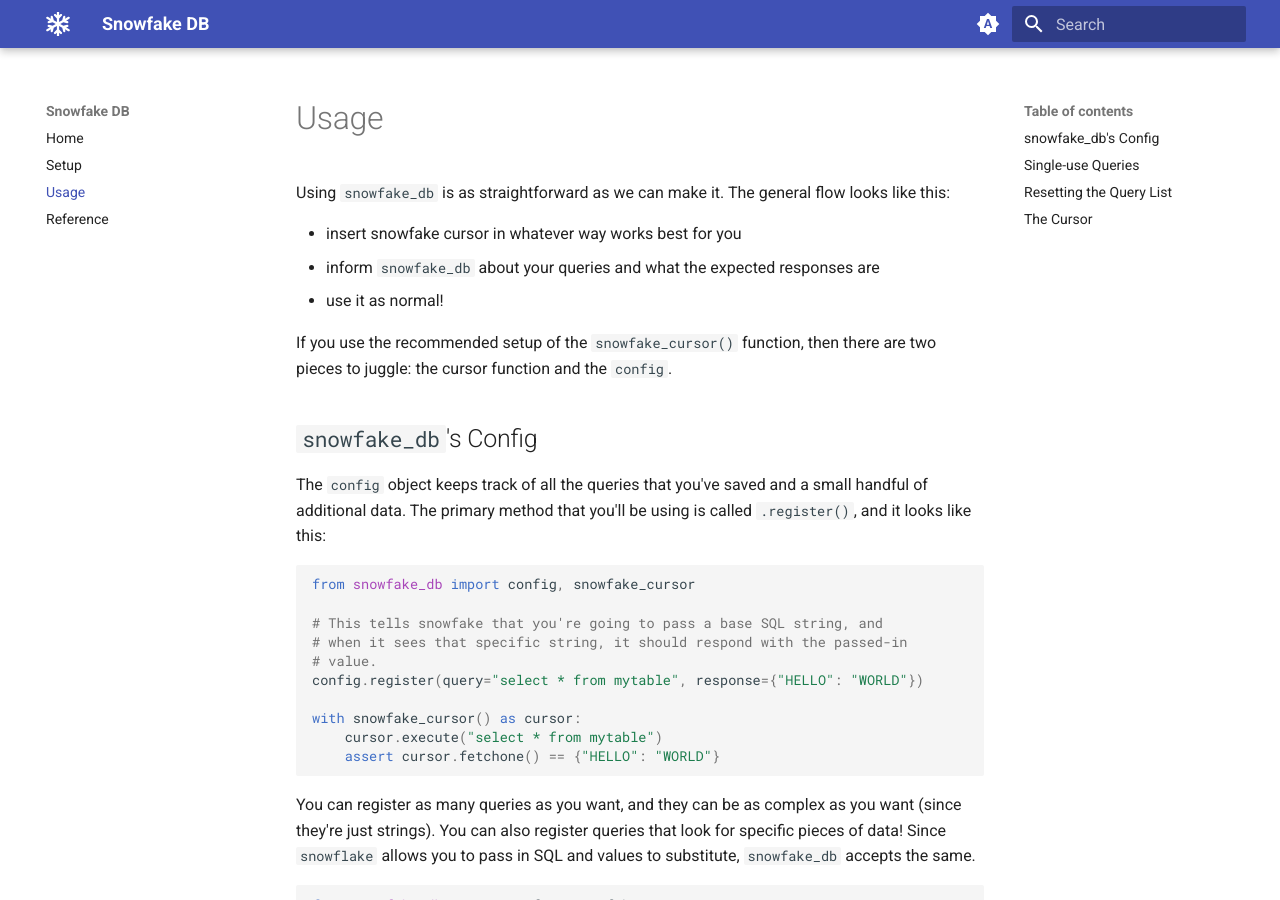
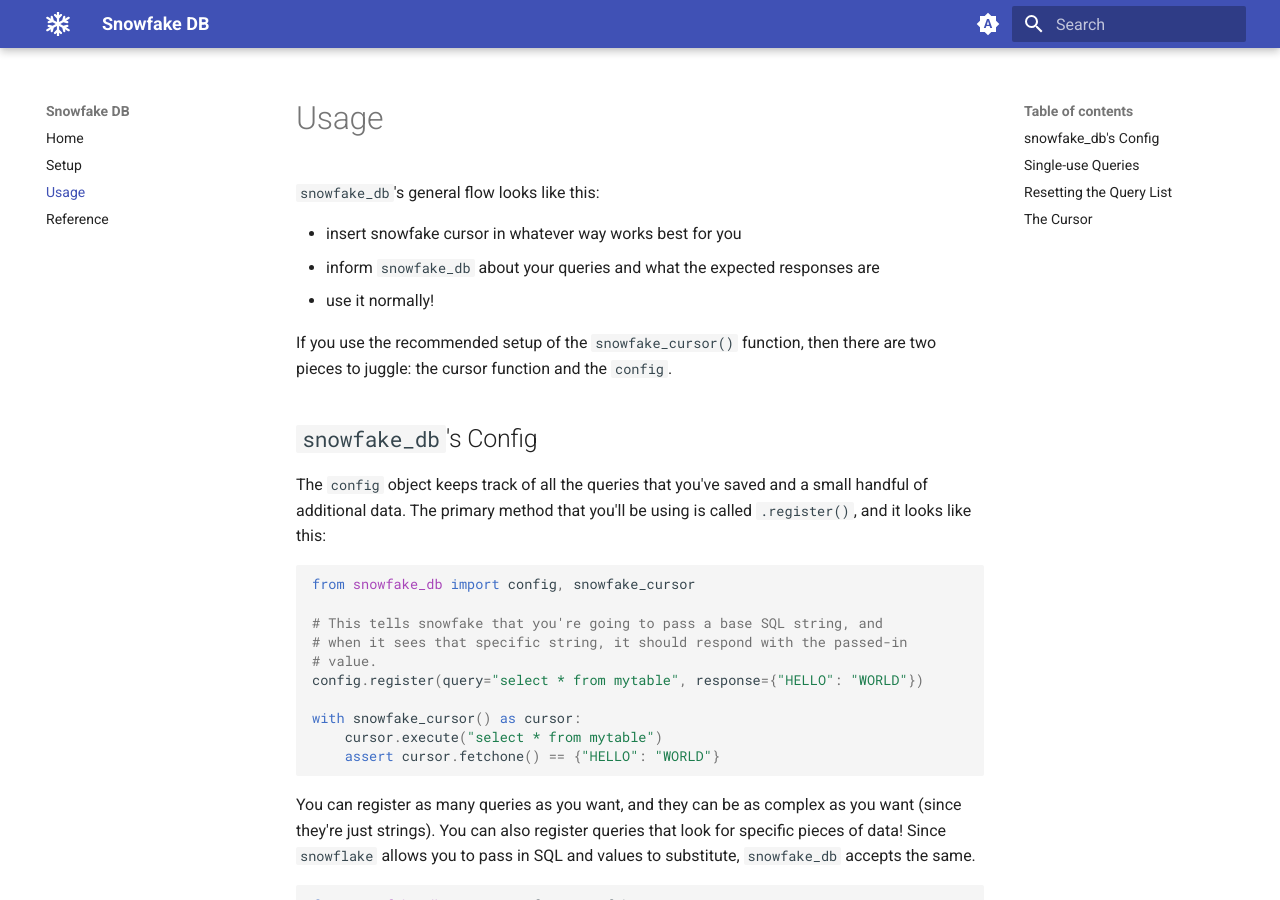
Before and after one commit to SpotOnInc/asbestos, an MkDocs documentation site: the page built from docs/usage.md, in a window 1280 px wide and 900 px high. Built offline with MkDocs 1.6.1 and Material for MkDocs 9.7.7, drawn with Linux system fonts in a browser that asks for light colours.

Commit message:
:memo: update verbiage

```diff
--- a/docs/usage.md
+++ b/docs/usage.md
@@ -1,10 +1,10 @@
 # Usage
 
-Using `snowfake_db` is as straightforward as we can make it. The general flow looks like this:
+`snowfake_db`'s general flow looks like this:
 
 - insert snowfake cursor in whatever way works best for you
 - inform `snowfake_db` about your queries and what the expected responses are
-- use it as normal!
+- use it normally!
 
 If you use the recommended setup of the `snowfake_cursor()` function, then there are two pieces to juggle: the cursor function and the `config`.
 
```
